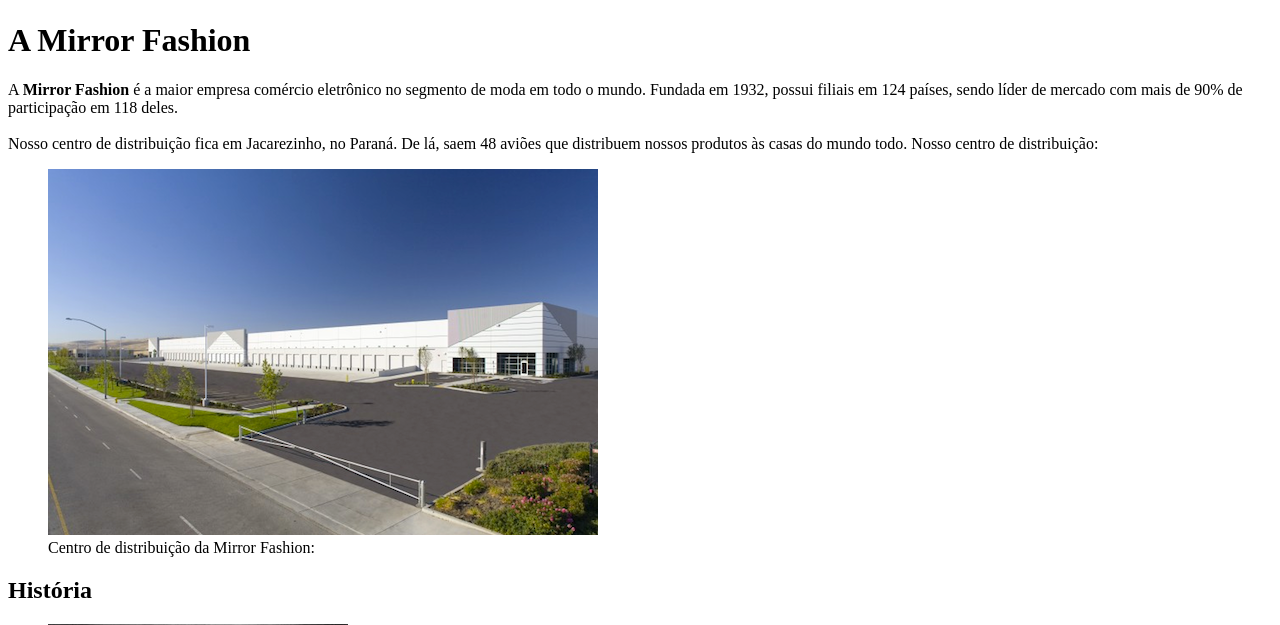
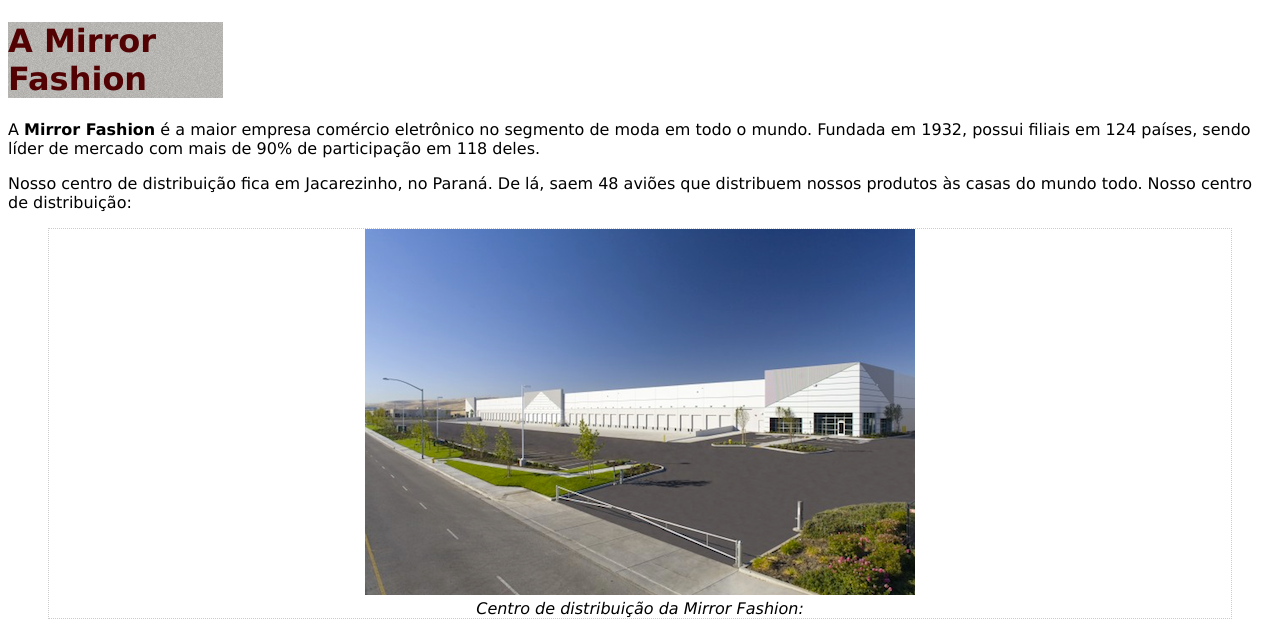
Before and after one commit to Alexandre-FP/prog_frontend, a plain HTML site: page index.html in a window 1280 px wide. Shown: the part 96-721 px from the top of the page. Drawn offline with Linux system fonts and the light colour scheme.

Commit message:
mensagem

```diff
--- /dev/null
+++ b/css/styles.css
@@ -0,0 +1,24 @@
+body{
+   color: rgb(0, 0, 0);
+   font-family: "Lucida Sans Unicode", "Lucida Grande", sans-serif;
+}
+
+h1{
+    color: rgb(82, 2, 2);
+    background-image: url(/assets/img/sobre-background.jpg);
+    width: 17%;
+}
+
+h2{
+    border-bottom: 2px groove #333333;
+}
+
+figure{
+    background-color: rgb(255, 255, 255);
+    border: 1px dotted #ccc;
+    text-align: center;
+}
+
+figcaption{
+    font-style: italic;
+}
--- a/index.html
+++ b/index.html
@@ -4,7 +4,7 @@
     <meta charset="UTF-8" />
     <meta http-equiv="X-UA-Compatible" content="IE=edge" />
     <meta name="viewport" content="width=device-width, initial-scale=1.0" />
-    <link rel="stylesheet" href="styles.css" />
+    <link rel="stylesheet" href="css/styles.css" />
     <title>Exercicio</title>
   </head>
 
@@ -19,18 +19,18 @@
         no segmento de moda em todo o mundo. Fundada em 1932, possui filiais em
         124 países, sendo líder de mercado com mais de 90% de participação em
         118 deles.
-        <br />
-        <br />
+      </p>
+
+      <p>
         Nosso centro de distribuição fica em Jacarezinho, no Paraná. De lá, saem
         48 aviões que distribuem nossos produtos às casas do mundo todo. Nosso
         centro de distribuição:
-        <br />
+      </p>
 
-        <figure>
-          <img src="assets/img/centro-distribuicao.png" />
-          <figcaption>Centro de distribuição da Mirror Fashion:</figcaption>
-        </figure>
-      </p>
+      <figure>
+        <img src="assets/img/centro-distribuicao.png" />
+        <figcaption>Centro de distribuição da Mirror Fashion:</figcaption>
+      </figure>
     </div>
     <div>
       <h2><strong>História</strong></h2>
@@ -47,27 +47,26 @@
         administrativa, guiou os negócios da empresa durante mais de 50 anos,
         muitos deles ao lado de seu filho E. S. Pelho Filho, atual CEO. O nome
         da empresa é inspirado no nome da família.
-        <br />
-        <br />
+      </p>
+
+      <p>
         O crescimento da empresa foi praticamente instantâneo. Nos primeiros 5
         anos, já atendia 18 países. Bateu a marca de 100 países em apenas 15
         anos de existência. Até hoje, já atendeu 740 milhões de usuários
         diferentes, em bilhões de diferentes pedidos.
-        <br />
-        <br />
+      </p>
+      <p>
         O crescimento em número de funcionários é também assombroso. Hoje, é a
         maior empregadora do Brasil, mas mesmo após apenas 5 anos de sua
         existência, já possuía 30 mil funcionários. Fora do Brasil, há 240 mil
         funcionários, além dos 890 mil brasileiros nas instalações de
         Jacarezinho e nos escritórios em todo país.
-        <br />
-        <br />
+      </p>
+      <p>
         Dada a importância econômica da empresa para o Brasil, a família Pelho
         já recebeu diversos prêmios, homenagens e condecorações. Todos os
         presidentes do Brasil já visitaram as instalações da Mirror Fashion,
         além de presidentes da União Européia, Ásia e o secretário-geral da ONU.
-        <br />
-        <br />
       </p>
     </div>
   </body>
```
